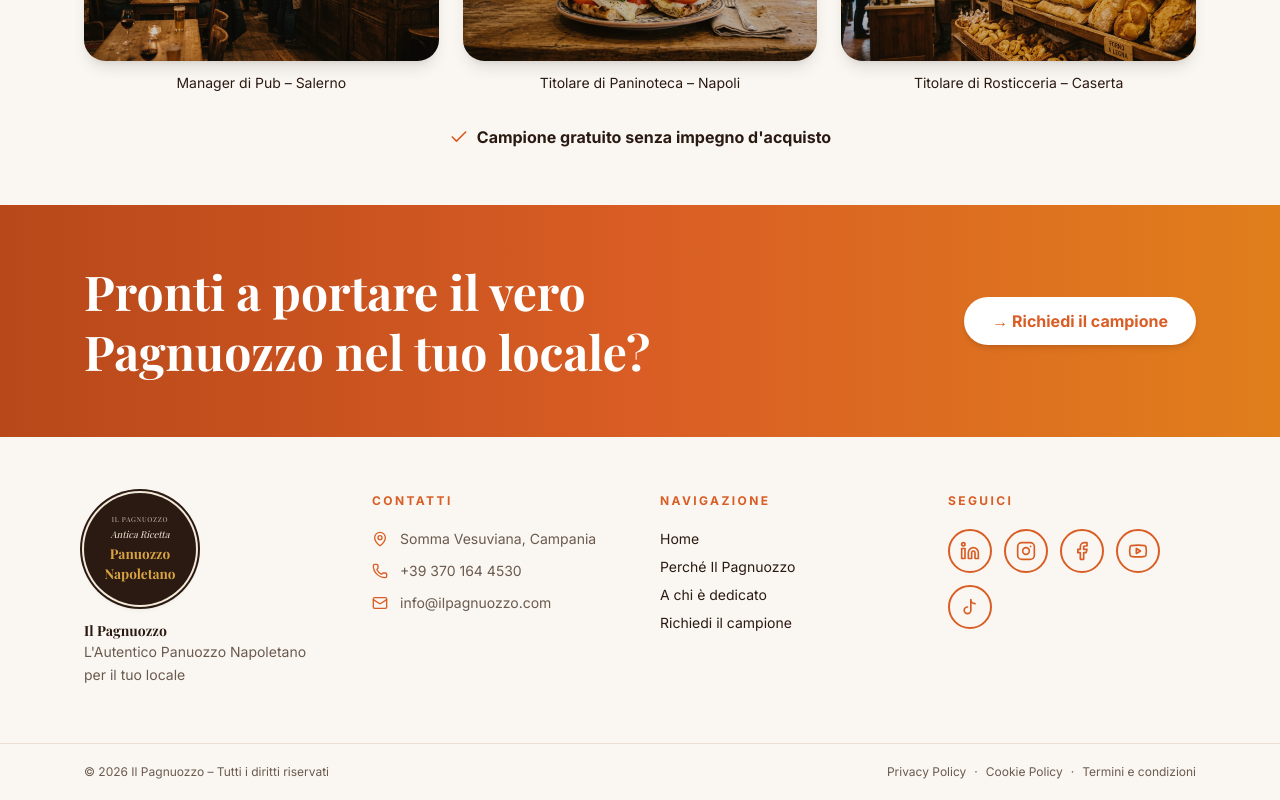
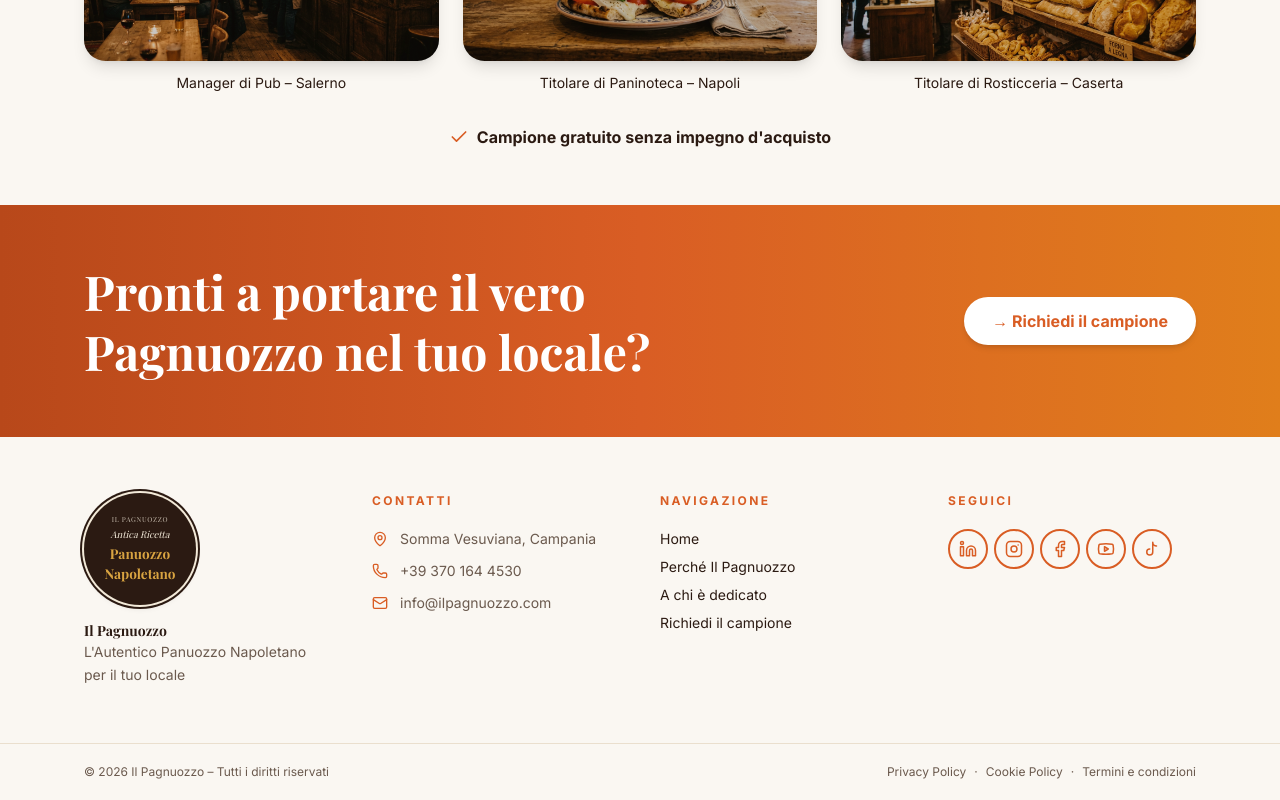
Before and after one commit to theresearmada25-ctrl/lumina, a Next.js app: page / in a window 1280 px wide. Shown: the part 2032-2832 px from the top of the page. Built offline with nearby package versions, Linux system fonts and the light colour scheme.

Commit message:
feat: update social icons layout and size in footer
V0-Chat-Id: ipO7l7o9C1g

```diff
--- a/components/site/footer.tsx
+++ b/components/site/footer.tsx
@@ -96,15 +96,15 @@ export function Footer() {
 
         <div>
           <ColumnTitle>Seguici</ColumnTitle>
-          <ul className="flex flex-wrap gap-3">
+          <ul className="flex flex-nowrap items-center gap-1.5">
             {socials.map(({ label, Icon }) => (
-              <li key={label}>
+              <li key={label} className="shrink-0">
                 <a
                   href="#"
                   aria-label={label}
-                  className="flex size-11 items-center justify-center rounded-full border-2 border-brand text-brand transition-colors hover:bg-brand hover:text-white"
+                  className="flex size-10 items-center justify-center rounded-full border-2 border-brand text-brand transition-colors hover:bg-brand hover:text-white"
                 >
-                  <Icon className="size-5" />
+                  <Icon className="size-[18px]" />
                 </a>
               </li>
             ))}
```
